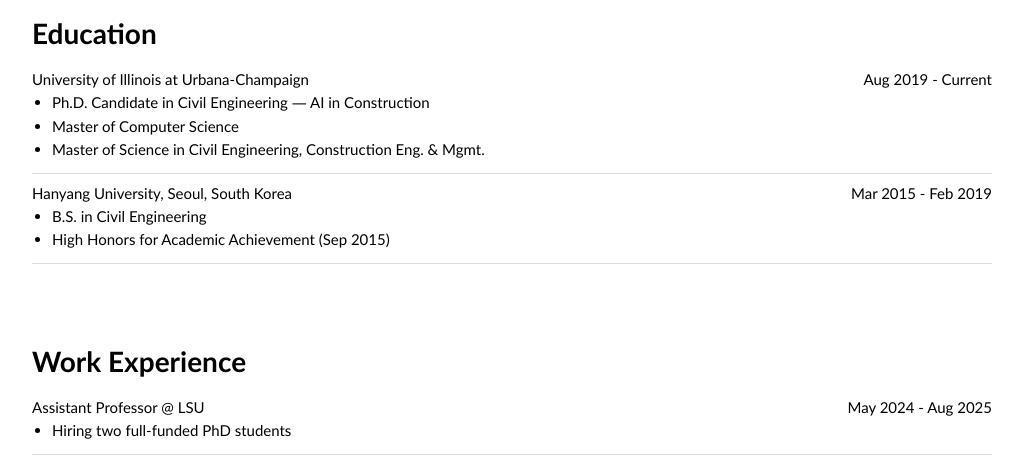
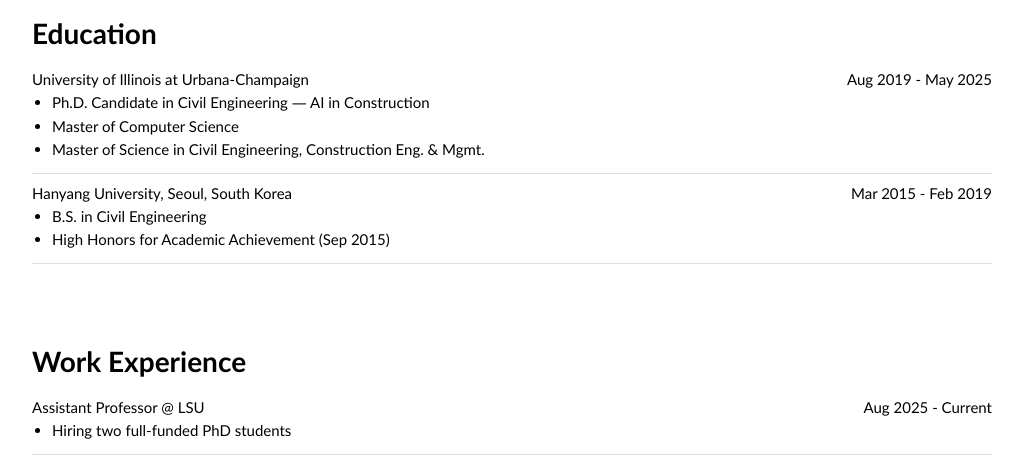
Before and after one commit to joonv2/joonv2.github.io, a plain HTML site: page index.html in a window 1280 px wide. Shown: the part 628-1090 px from the top of the page, without its empty margins (128-1151 px from the left). Drawn offline with Linux system fonts and the light colour scheme.

Commit message:
Update index.html

```diff
--- a/index.html
+++ b/index.html
@@ -67,7 +67,7 @@
           </ul>
         </div>
         <div class="date">
-            <p>Aug 2019 - Current</p>
+            <p>Aug 2019 - May 2025</p>
         </div>
       </div>
       <div class="item">
@@ -94,7 +94,7 @@
           </ul>
         </div>
         <div class="date">
-            <p>May 2024 - Aug 2025</p>
+            <p>Aug 2025 - Current</p>
         </div>
       </div>
        <div class="item">
```
